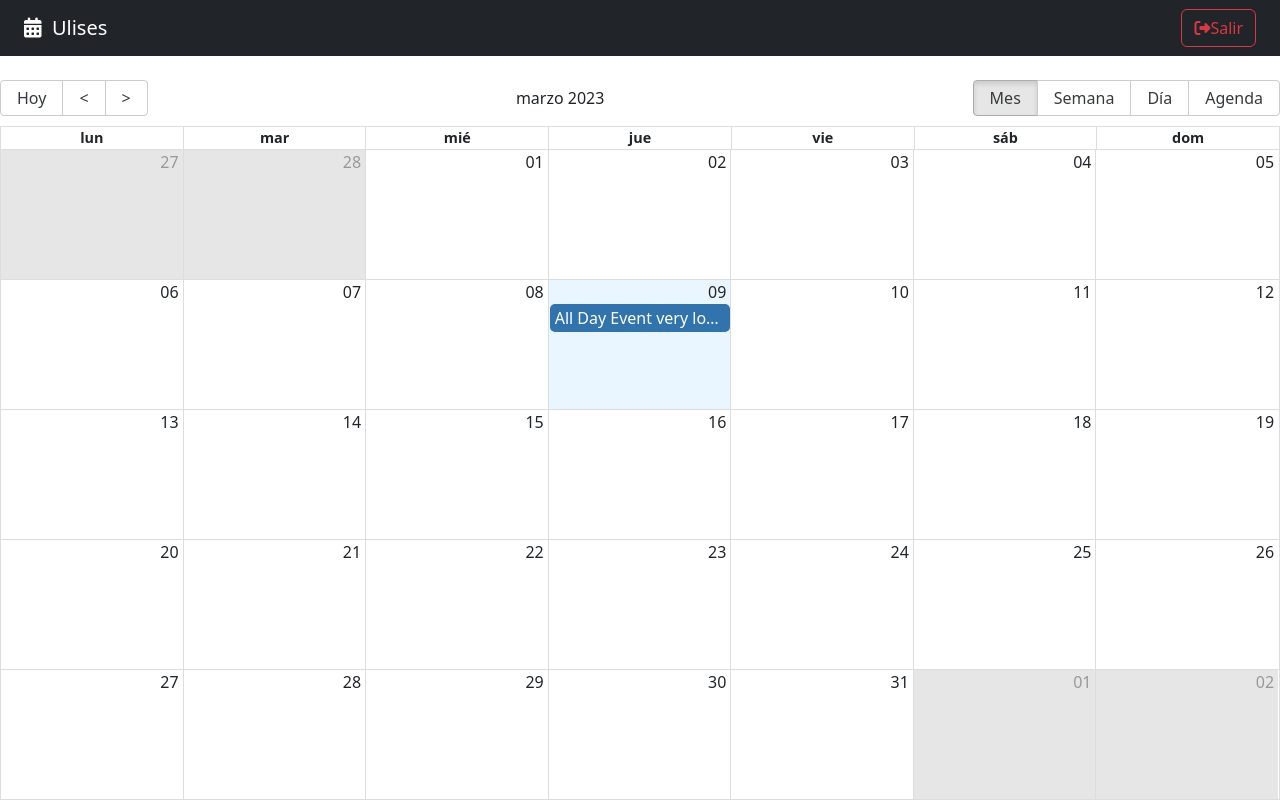
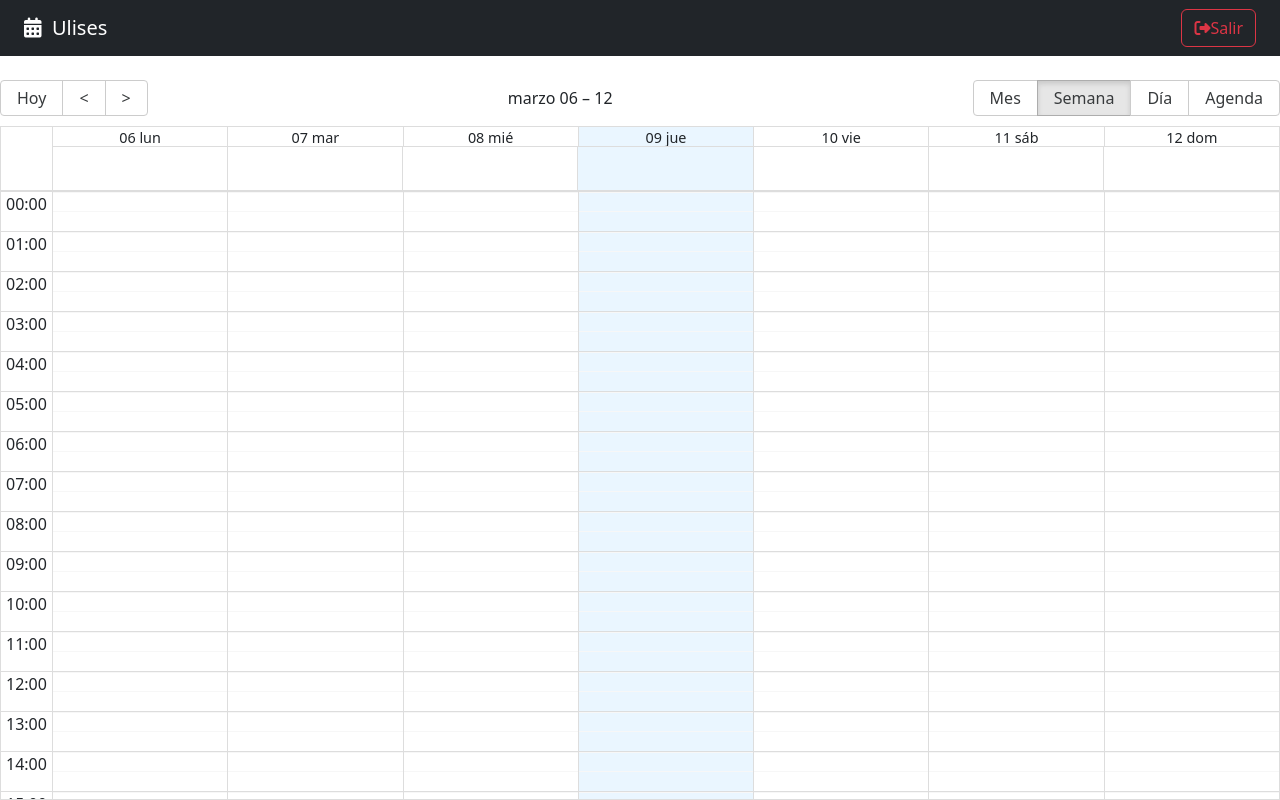
Before and after one commit to UlisesOrnelasR/front-calendar, a React (Vite) app: page / in a window 1280 px wide. Built offline with nearby package versions, Linux system fonts and the light colour scheme.

Commit message:
chore: Listen calendar events

```diff
--- a/src/calendar/pages/CalendarPage.jsx
+++ b/src/calendar/pages/CalendarPage.jsx
@@ -1,3 +1,4 @@
+import { useState } from "react";
 import { Calendar } from "react-big-calendar";
 import "react-big-calendar/lib/css/react-big-calendar.css";
 import { addHours } from "date-fns";
@@ -21,6 +22,10 @@
 ];
 
 export const CalendarPage = () => {
+  const [lastView, setLastView] = useState(
+    localStorage.getItem("lastView") || "week"
+  );
+
   const eventStyleGetter = (event, start, end, isSelected) => {
     const style = {
       backgroundColor: "#367CF7",
@@ -31,12 +36,28 @@
     return style;
   };
 
+  const onDoubleClick = (event) => {
+    console.log({ doubleClick: event });
+  };
+
+  const onSelect = (event) => {
+    console.log({
+      onSelect: event,
+    });
+  };
+
+  const onViewChanged = (event) => {
+    console.log({ onViewChange: event });
+    localStorage.setItem("lastView", event);
+  };
+
   return (
     <>
       <Navbar />
       <Calendar
         culture="es"
         localizer={localizer}
+        defaultView={lastView}
         events={events}
         startAccessor="start"
         endAccessor="end"
@@ -46,6 +67,9 @@
         components={{
           event: CalendarEvent,
         }}
+        onDoubleClickEvent={onDoubleClick}
+        onSelectEvent={onSelect}
+        onView={onViewChanged}
       />
     </>
   );
--- a/src/main.jsx
+++ b/src/main.jsx
@@ -4,7 +4,7 @@
 import "./styles.css";
 
 ReactDOM.createRoot(document.getElementById("root")).render(
-  <React.StrictMode>
-    <CalendarApp />
-  </React.StrictMode>
+  // <React.StrictMode>
+  <CalendarApp />
+  // </React.StrictMode>
 );
```
